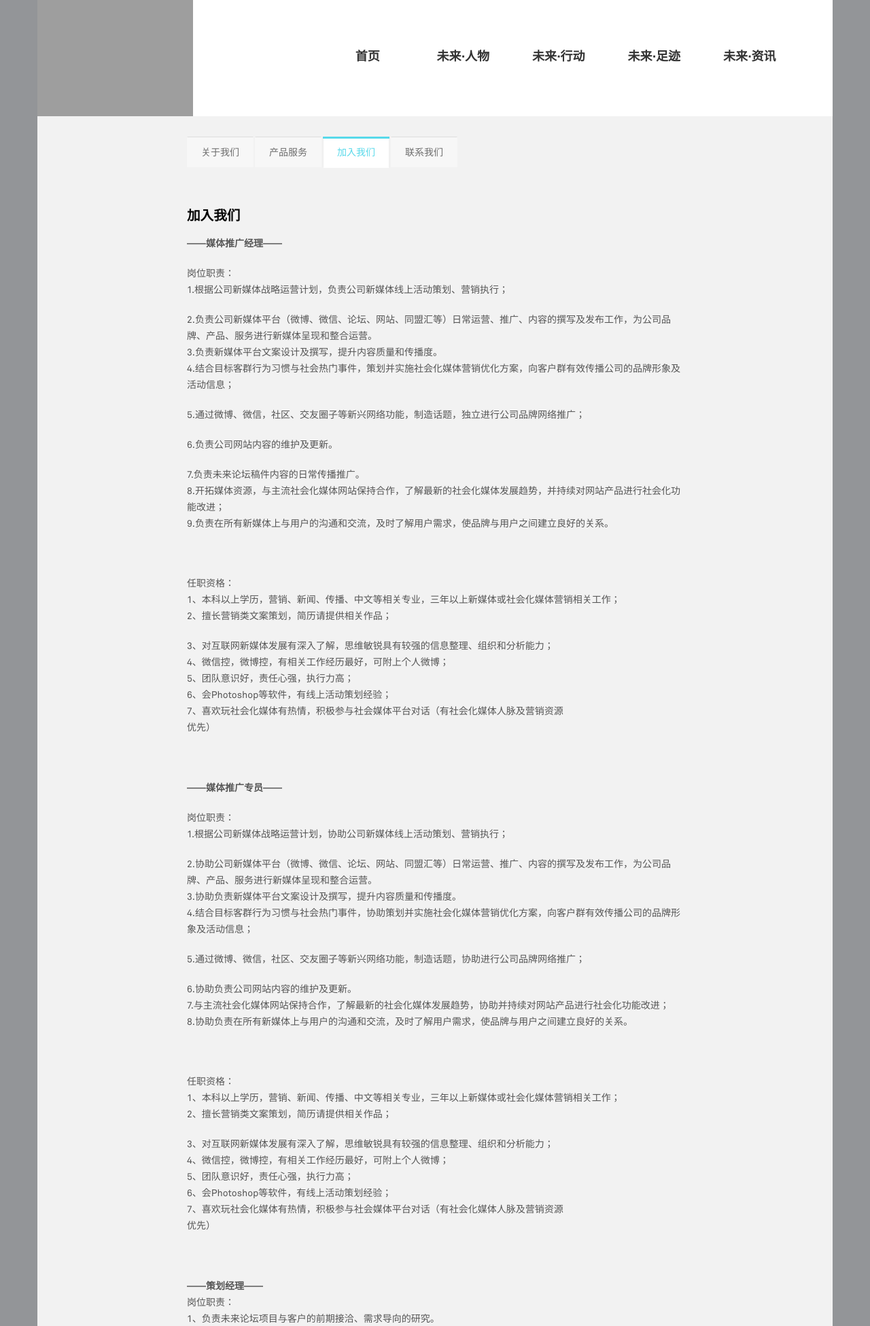
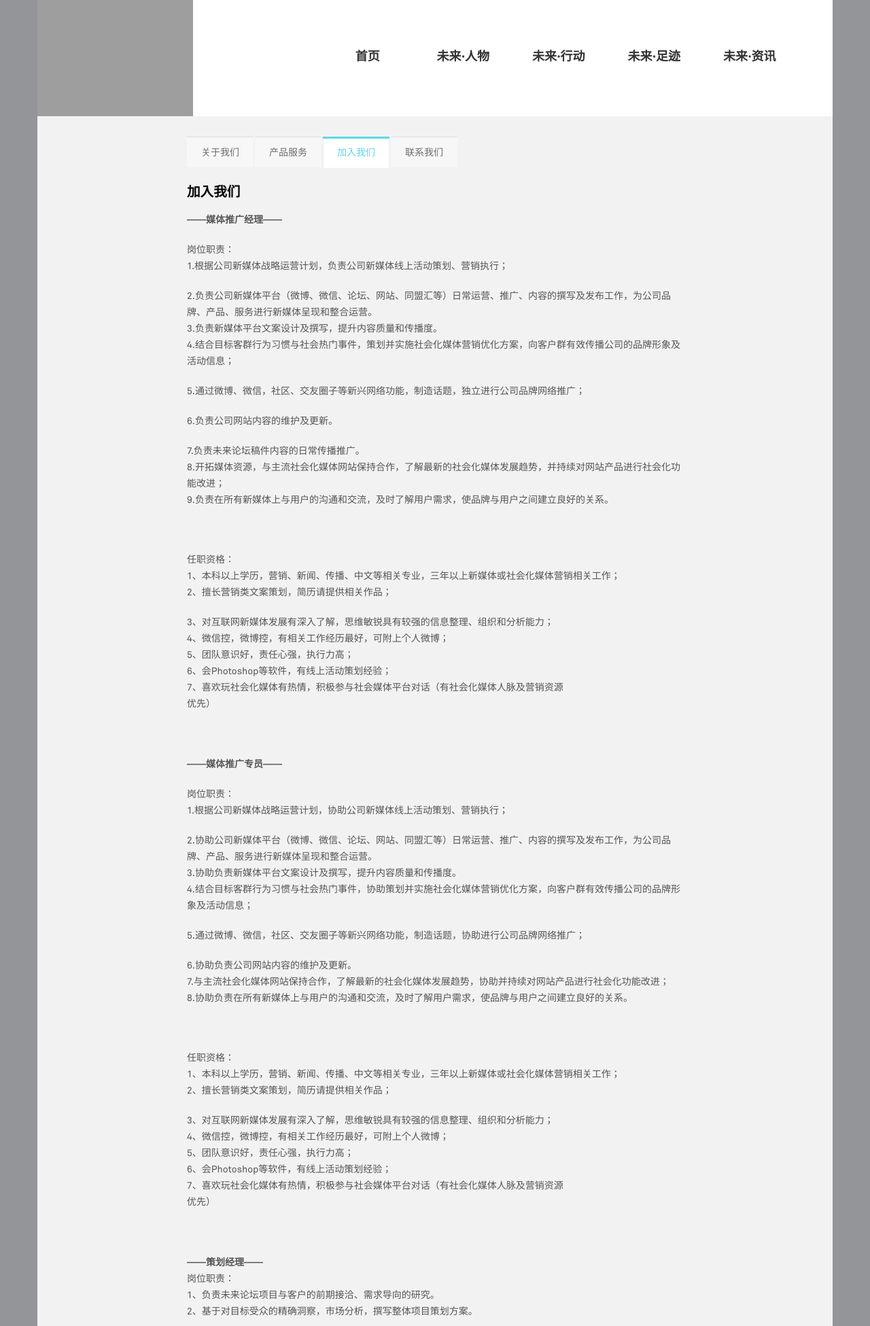
Before and after one commit to geminas/future, a PHP site: page /joinus.php in a window 1280 px wide. Shown: the top 1951 px of the page at 68% size. Run offline with PHP 8.4, Linux system fonts and the light colour scheme; some web fonts are replaced; grey boxes are pictures that could not be loaded.

Commit message:
修改间距

```diff
--- a/htdocs/aboutus.php
+++ b/htdocs/aboutus.php
@@ -21,7 +21,7 @@
 
 <div class="container" style="padding:30px">
     <div class="row tabs" font-family: 'Microsoft YaHei',"微软雅黑", 'Avenir Next',Avenir,'Helvetica Neue',Helvetica,'Lantinghei SC','Hiragino Sans GB',STHeiti,'WenQuanYi Micro Hei',SimSun,sans-serif;>
-        <div class="col-sm-8 text-center col-sm-offset-2">
+        <div class="col-sm-8 text-center col-sm-offset-2" >
            <ul class="nav nav-tabs ">
               <li class="active"><a href="#">关于我们</a></li>
               <li ><a href="/product.php">产品服务</a></li>
@@ -29,7 +29,7 @@
               <li><a href="/contactus.php">联系我们</a></li>
             </ul>
         </div>
-        <div class="col-sm-8 col-sm-offset-2 about-content"> <br>
+        <div class="col-sm-8 col-sm-offset-2 about-content" style="margin-top: 0px"> <br>
                 <h4 class="t-h1">关于我们</h4>
                 <div class="ctt-wrap">
                     <div>
--- a/htdocs/contactus.php
+++ b/htdocs/contactus.php
@@ -29,7 +29,7 @@
               <li class="active"><a href="#">联系我们</a></li>
             </ul>
         </div>
-        <div class="col-sm-8 col-sm-offset-2 about-content"> <br>
+        <div class="col-sm-8 col-sm-offset-2 about-content" style="margin-top: 0px"> <br>
                 <h4 class="t-h1">联系我们</h4>
                 <div class="ctt-wrap">
                     <div>
--- a/htdocs/footer.php
+++ b/htdocs/footer.php
@@ -34,7 +34,7 @@
                     </div>
                     <div class="col-xs-12 col-sm-4">
                         <div class="row">
-                            <div class="col-xs-6 col-sm-12" style="margin-bottom:40px">
+                            <div class="col-xs-6 col-sm-12" style="margin-bottom:40px" font-family: 'Microsoft YaHei',"微软雅黑", 'Avenir Next',Avenir,'Helvetica Neue',Helvetica,'Lantinghei SC','Hiragino Sans GB',STHeiti,'WenQuanYi Micro Hei',SimSun,sans-serif;>
                                 <div style="background-color:black; width:100%; height:6px"></div>
 
                                 <h3 class="FooterHeader">关于未来论坛<br>About Us</h3>
--- a/htdocs/joinus.php
+++ b/htdocs/joinus.php
@@ -29,7 +29,7 @@
               <li><a href="/contactus.php">联系我们</a></li>
             </ul>
         </div>
-        <div class="col-sm-8 col-sm-offset-2 about-content"> <br>
+        <div class="col-sm-8 col-sm-offset-2 about-content" style="margin-top: 0px"> <br>
                 <h4 class="t-h1">加入我们</h4>
                 <div class="ctt-wrap">
                     <div>
--- a/htdocs/product.php
+++ b/htdocs/product.php
@@ -29,7 +29,7 @@
               <li><a href="/contactus.php">联系我们</a></li>
             </ul>
         </div>
-        <div class="col-sm-8 col-sm-offset-2 about-content"> <br>
+        <div class="col-sm-8 col-sm-offset-2 about-content" style="margin-top: 0px"> <br>
                 <h4 class="t-h1">产品服务</h4>
                 <div class="ctt-wrap">
                     <div>
```
